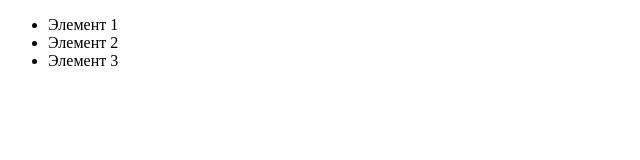
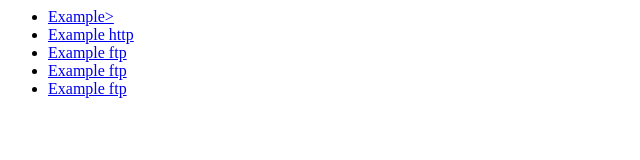
Before and after one commit to 17Farmi/Kondratev.githab.io, a plain HTML site: page index.html in a window 1280 px wide. Shown: the whole page, without its empty margins (0-640 px from the left). Drawn offline with Linux system fonts and the light colour scheme.

Commit message:
Add files via upload

```diff
--- a/index.html
+++ b/index.html
@@ -1,18 +1,16 @@
-<!DOCTYPE html>
-
 <html lang="ru">
 
 <head>
-    <title>Название страницы</title>
+    <title>Kondratev.github.io</title>
 </head>
+<body>
+<ul>
+    <li><a href="example.com" title="Example" target="_blank">Example></a> </li>
+    <li><a href="https://example.com" target="_blank">Example http</a> </li>
+    <li><a href="ftp://example.com" target="_blank">Example ftp</a></li>
+    <li><a href="ftp://example.com/text.txt" target="_blank">Example ftp</a></li>
+    <li><a href="ftp://kondratev:1234example.com/text.txt" target="_blank">Example ftp</a></li>
 
-<body>
-
-
-<ul>
-    <li>Элемент 1</li>
-    <li>Элемент 2</li>
-    <li>Элемент 3</li>
 </ul>
 
 
```
